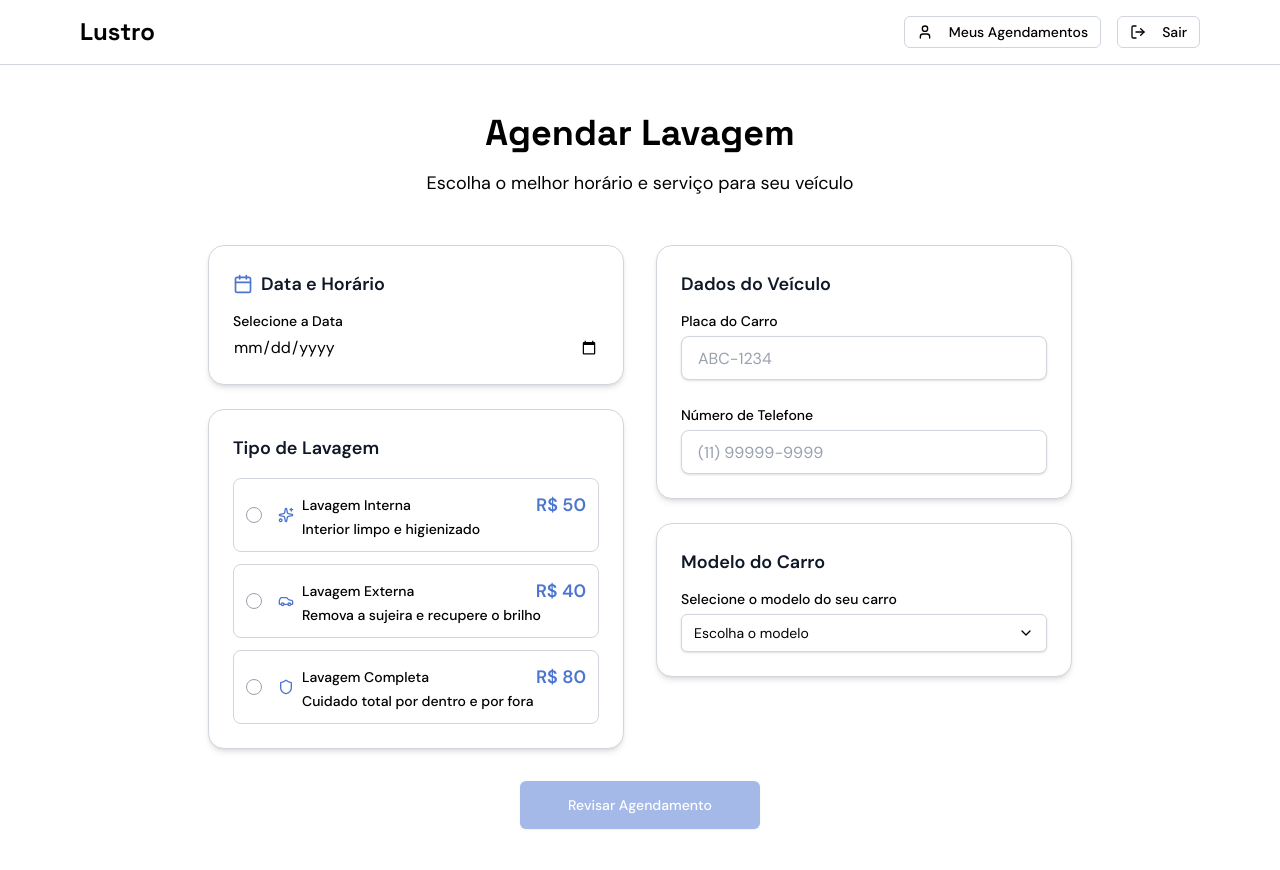
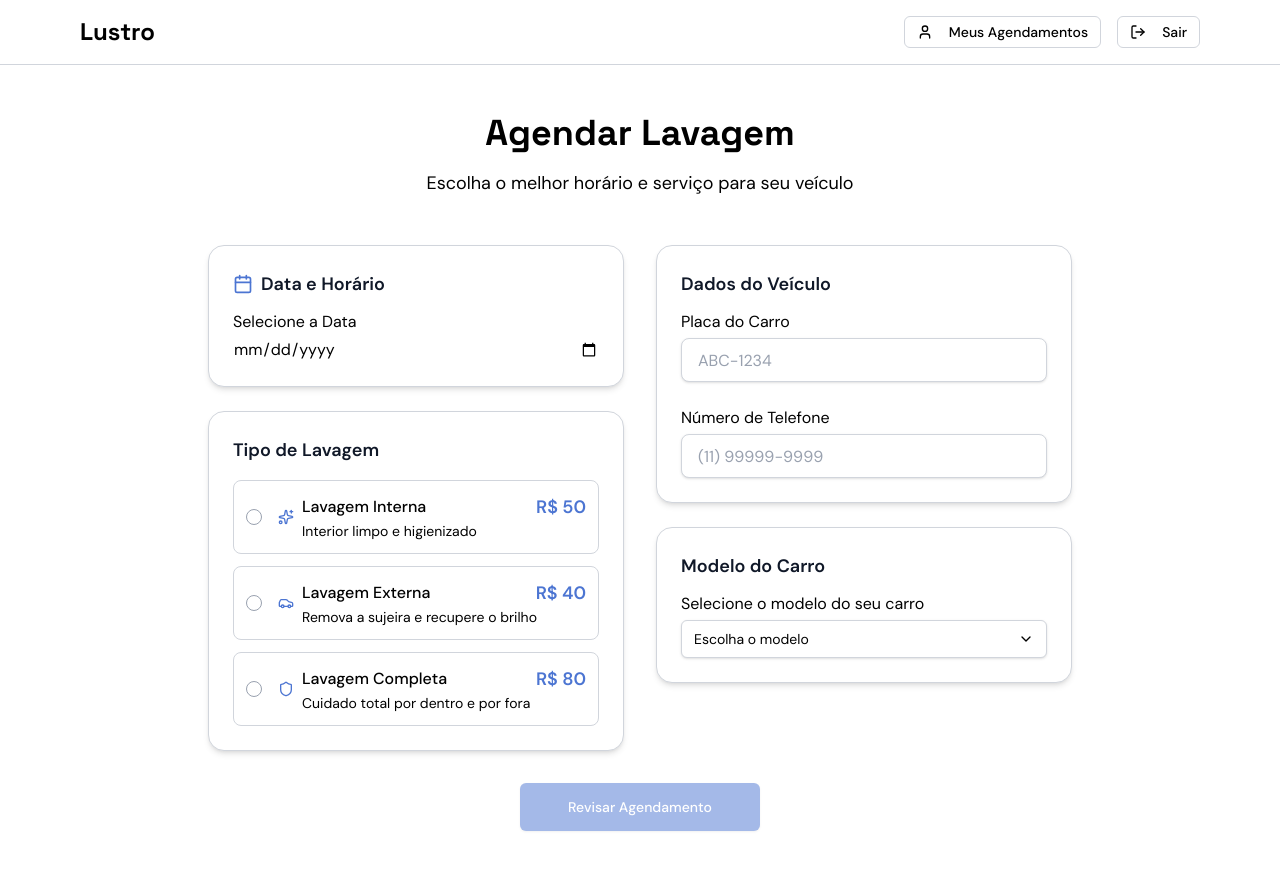
Before and after one commit to qustavoleite/lustro, a React (Vite) app: page /schedule in a window 1280 px wide. Shown: the top 870 px of the page. Built offline with nearby package versions, Linux system fonts and the light colour scheme.

Commit message:
style: ajuste na fonte do label

```diff
--- a/src/components/Label.tsx
+++ b/src/components/Label.tsx
@@ -1,4 +1,4 @@
-import * as React from 'react'
+import React from 'react'
 
 interface LabelProps extends React.LabelHTMLAttributes<HTMLLabelElement> {
   className?: string
@@ -7,7 +7,7 @@ interface LabelProps extends React.LabelHTMLAttributes<HTMLLabelElement> {
 function Label({ className = '', ...props }: LabelProps) {
   return (
     <label
-      className={`flex items-center gap-2 text-sm leading-none font-medium select-none
+      className={`flex items-center gap-2 text-base leading-none select-none
         disabled:pointer-events-none disabled:opacity-50
         peer-disabled:cursor-not-allowed peer-disabled:opacity-50 ${className}`}
       {...props}
```
